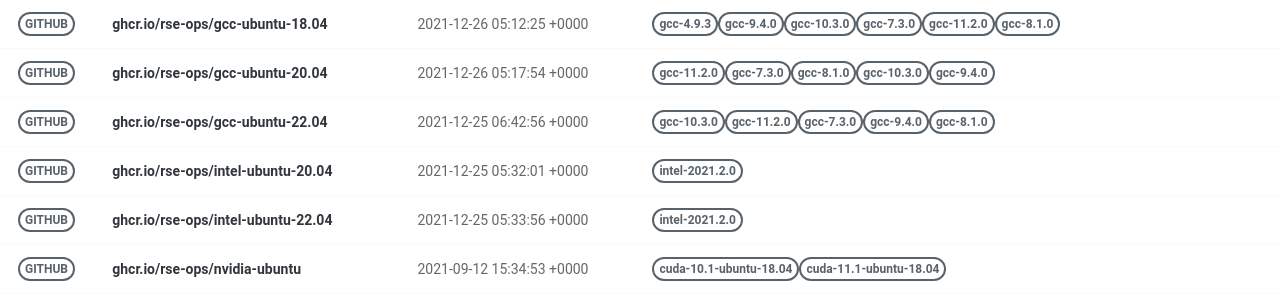
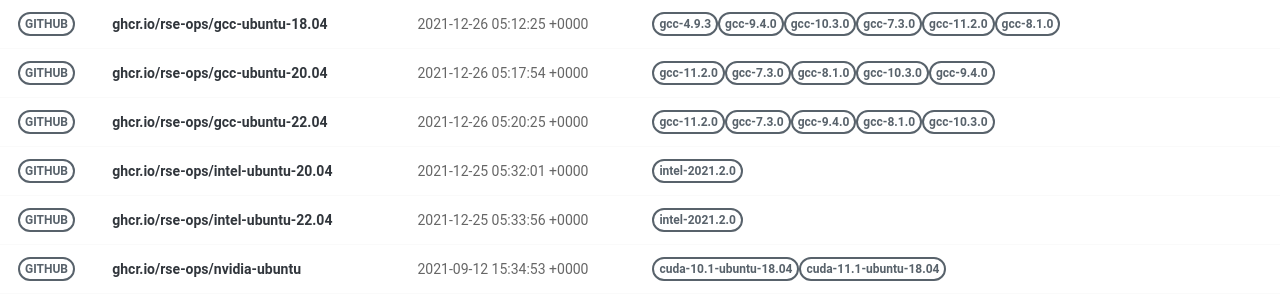
Before and after one commit to rse-ops/docker-images, a Jekyll site: the page built from pages/index.md, in a window 1280 px wide. Shown: the part 375-675 px from the top of the page. Built offline with Jekyll 4.4.1, drawn with Linux system fonts in a browser that asks for light colours; nearby versions of some CDN libraries.

Commit message:
Automated push to update library 2021-12-26

```diff
--- a/_library/ghcr.io-rse-ops-gcc-ubuntu-22.04.md
+++ b/_library/ghcr.io-rse-ops-gcc-ubuntu-22.04.md
@@ -1,14 +1,11 @@
 ---
 layout: container
 name: ghcr.io/rse-ops/gcc-ubuntu-22.04
-updated_at: 2021-12-25 06:42:56.230214
+updated_at: 2021-12-26 05:20:25.038890
 
 
 container_url: https://github.com/orgs/rse-ops/packages/container/package/gcc-ubuntu-22.04
 versions:
- - tag: gcc-10.3.0
-   dockerfile: https://github.com/rse-ops/docker-images/blob/main/ubuntu/gcc/Dockerfile
-   manifest: https://crane.ggcr.dev/manifest/ghcr.io/rse-ops/gcc-ubuntu-22.04:gcc-10.3.0
  - tag: gcc-11.2.0
    dockerfile: https://github.com/rse-ops/docker-images/blob/main/ubuntu/gcc/Dockerfile
    manifest: https://crane.ggcr.dev/manifest/ghcr.io/rse-ops/gcc-ubuntu-22.04:gcc-11.2.0
```
Also changed, not shown: other parts of _library/ghcr.io-rse-ops-gcc-ubuntu-22.04.md (+3 -0 lines).
